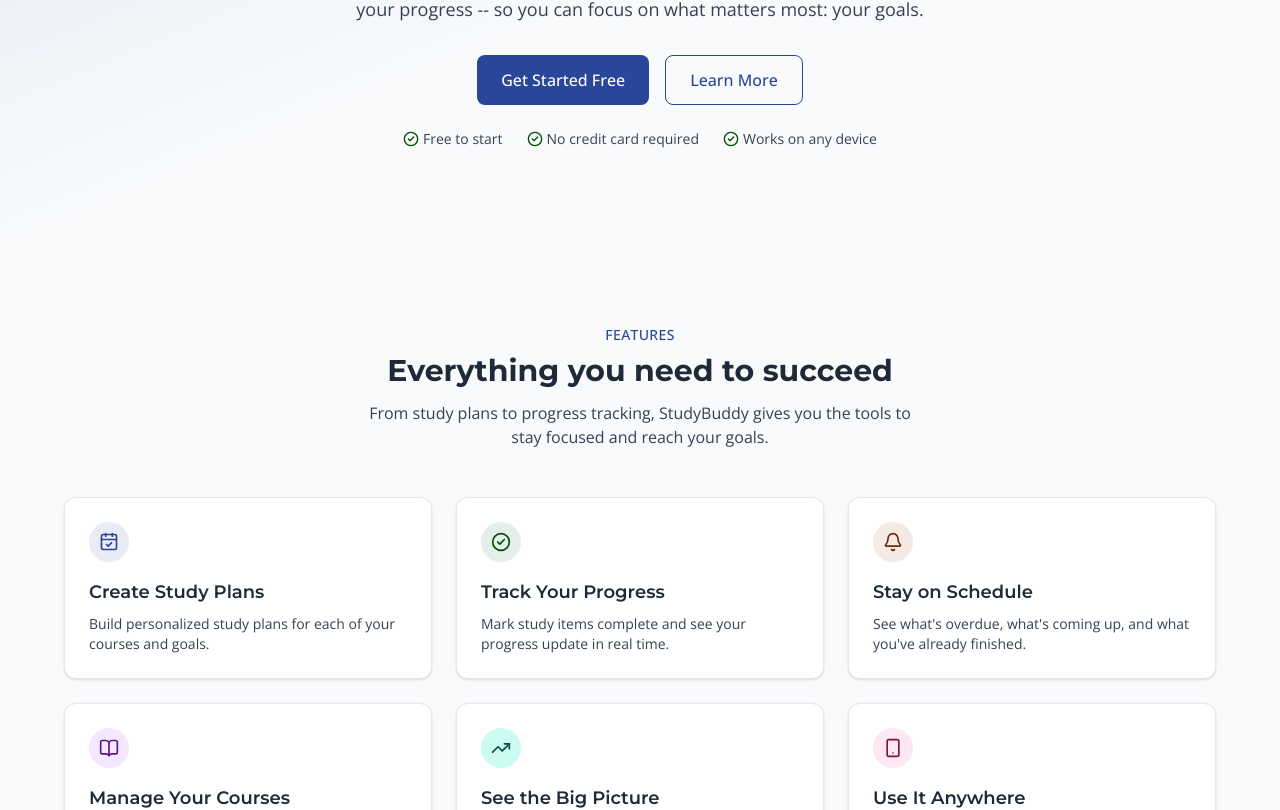
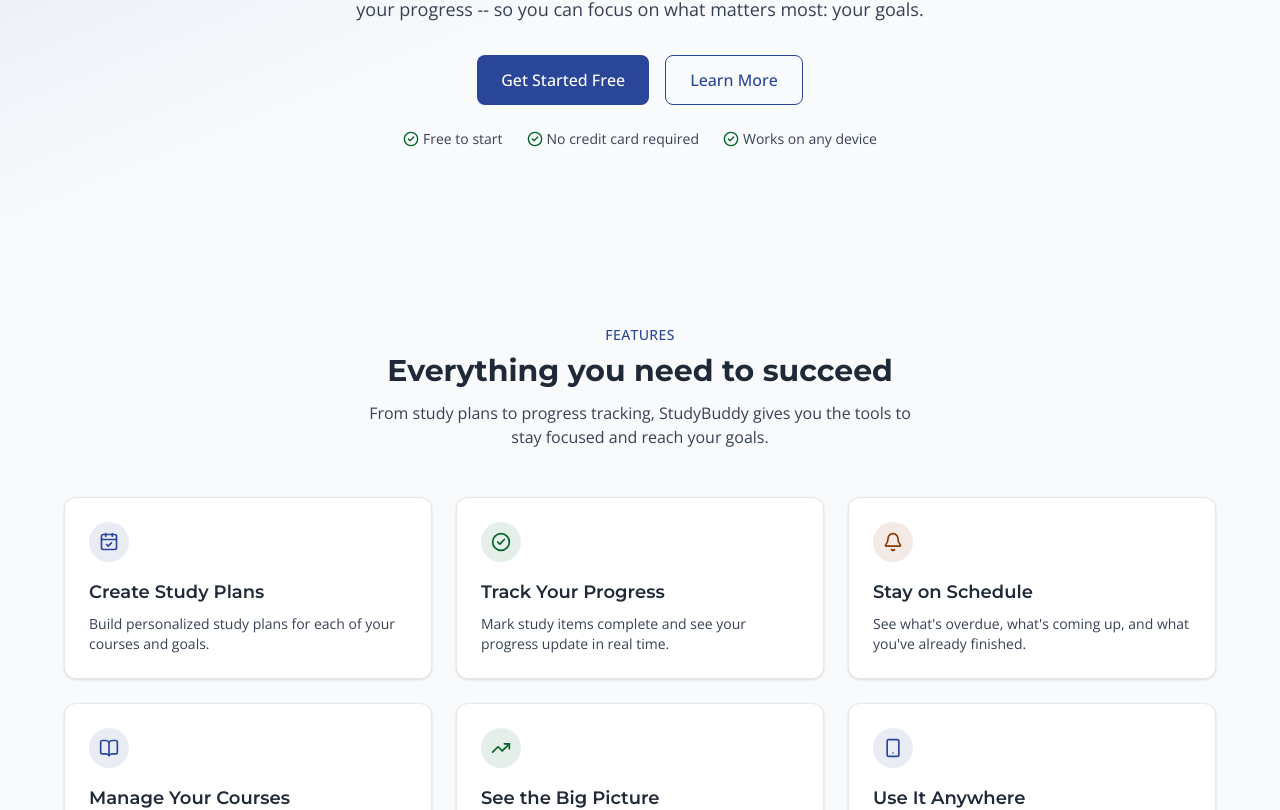
Before and after one commit to adonaivillalobos/team_study_buddy_project, a Next.js app: page / in a window 1280 px wide. Shown: the part 350-1160 px from the top of the page. Built offline with nearby package versions, Linux system fonts and the light colour scheme; no server answers.

Commit message:
fixing contract color

```diff
--- a/app/page.tsx
+++ b/app/page.tsx
@@ -33,7 +33,7 @@
     description:
       "Mark study items complete and see your progress update in real time.",
     iconBg: "bg-success/10",
-    iconColor: "text-[#005000]",
+    iconColor: "text-success",
   },
   {
     icon: Bell,
@@ -41,31 +41,31 @@
     description:
       "See what's overdue, what's coming up, and what you've already finished.",
     iconBg: "bg-accent/10",
-    iconColor: "text-[#6B2A00]",
+    iconColor: "text-accent",
   },
   {
     icon: BookOpen,
     title: "Manage Your Courses",
     description:
       "Keep every course and its study plans organized in one place.",
-    iconBg: "bg-purple-100",
-    iconColor: "text-purple-900",
+    iconBg: "bg-primary/10",
+    iconColor: "text-primary",
   },
   {
     icon: TrendingUp,
     title: "See the Big Picture",
     description:
       "A progress dashboard shows completion by course and overall.",
-    iconBg: "bg-teal-100",
-    iconColor: "text-teal-900",
+    iconBg: "bg-success/10",
+    iconColor: "text-success",
   },
   {
     icon: Smartphone,
     title: "Use It Anywhere",
     description:
       "Works from any device with a browser -- no app to install.",
-    iconBg: "bg-pink-100",
-    iconColor: "text-pink-900",
+    iconBg: "bg-primary/10",
+    iconColor: "text-primary",
   },
 ];
 
@@ -78,12 +78,14 @@
   {
     number: "2",
     title: "Build Your Plan",
-    description: "Add a course, set your dates, and list your study items.",
+    description:
+      "Add a course, set your dates, and list your study items.",
   },
   {
     number: "3",
     title: "Track Your Progress",
-    description: "Check off items as you go and watch your progress grow.",
+    description:
+      "Check off items as you go and watch your progress grow.",
   },
 ];
 
@@ -101,49 +103,49 @@
         <div className="absolute inset-0 bg-gradient-to-br from-primary/10 via-background to-background animate-[fadeIn_1s_ease-in]" />
 
         <div className="relative mx-auto max-w-[1200px] px-6 py-24 text-center">
-          <p className="font-body text-sm font-medium tracking-wide text-primary uppercase animate-[fadeSlideUp_0.6s_ease-out]">
+          <p className="font-body text-sm font-medium uppercase tracking-wide text-primary animate-[fadeSlideUp_0.6s_ease-out]">
             Plan &middot; Study &middot; Achieve
           </p>
 
-          <h1 className="font-heading text-4xl sm:text-5xl font-bold text-foreground mt-4 animate-[fadeSlideUp_0.6s_ease-out_0.1s_both]">
+          <h1 className="mt-4 font-heading text-4xl font-bold text-foreground animate-[fadeSlideUp_0.6s_ease-out_0.1s_both] sm:text-5xl">
             Your Study Goals,
             <br />
             Made <span className="text-primary">Simple</span>
           </h1>
 
-          <p className="font-body text-lg text-gray-700 mt-6 max-w-xl mx-auto animate-[fadeSlideUp_0.6s_ease-out_0.2s_both]">
+          <p className="mx-auto mt-6 max-w-xl font-body text-lg text-gray-700 animate-[fadeSlideUp_0.6s_ease-out_0.2s_both]">
             StudyBuddy helps you create study plans, stay organized, and track
             your progress -- so you can focus on what matters most: your goals.
           </p>
 
           <div className="mt-8 flex justify-center gap-4 animate-[fadeSlideUp_0.6s_ease-out_0.3s_both]">
             <SignUpButton mode="modal">
-              <button className="rounded-control bg-primary px-6 py-3 text-white font-medium transition-all hover:bg-primary-hover hover:scale-105 active:scale-95">
+              <button className="rounded-control bg-primary px-6 py-3 font-medium text-white transition-all hover:bg-primary-hover hover:scale-105 active:scale-95">
                 Get Started Free
               </button>
             </SignUpButton>
 
             <Link
               href="#how-it-works"
-              className="rounded-control border border-primary px-6 py-3 text-primary font-medium transition-all hover:bg-primary/5 hover:scale-105 active:scale-95"
+              className="rounded-control border border-primary px-6 py-3 font-medium text-primary transition-all hover:bg-primary/5 hover:scale-105 active:scale-95"
             >
               Learn More
             </Link>
           </div>
 
-          <div className="mt-6 flex justify-center gap-6 font-body text-sm text-gray-700 flex-wrap animate-[fadeSlideUp_0.6s_ease-out_0.4s_both]">
+          <div className="mt-6 flex flex-wrap justify-center gap-6 font-body text-sm text-gray-700 animate-[fadeSlideUp_0.6s_ease-out_0.4s_both]">
             <span className="flex items-center gap-1">
-              <CheckCircle2 className="h-4 w-4 text-[#005000]" />
+              <CheckCircle2 className="h-4 w-4 text-success" />
               Free to start
             </span>
 
             <span className="flex items-center gap-1">
-              <CheckCircle2 className="h-4 w-4 text-[#005000]" />
+              <CheckCircle2 className="h-4 w-4 text-success" />
               No credit card required
             </span>
 
             <span className="flex items-center gap-1">
-              <CheckCircle2 className="h-4 w-4 text-[#005000]" />
+              <CheckCircle2 className="h-4 w-4 text-success" />
               Works on any device
             </span>
           </div>
@@ -153,23 +155,26 @@
       {/* Features */}
       <section className="mx-auto max-w-[1200px] px-6 py-20">
         <RevealOnScroll className="text-center">
-          <p className="font-body text-sm font-medium tracking-wide text-primary uppercase">
+          <p className="font-body text-sm font-medium uppercase tracking-wide text-primary">
             Features
           </p>
 
-          <h2 className="font-heading text-3xl font-bold text-foreground mt-2">
+          <h2 className="mt-2 font-heading text-3xl font-bold text-foreground">
             Everything you need to succeed
           </h2>
 
-          <p className="font-body text-gray-700 mt-3 max-w-xl mx-auto">
+          <p className="mx-auto mt-3 max-w-xl font-body text-gray-700">
             From study plans to progress tracking, StudyBuddy gives you the
             tools to stay focused and reach your goals.
           </p>
         </RevealOnScroll>
 
-        <div className="mt-12 grid grid-cols-1 sm:grid-cols-2 lg:grid-cols-3 gap-6">
+        <div className="mt-12 grid grid-cols-1 gap-6 sm:grid-cols-2 lg:grid-cols-3">
           {features.map(
-            ({ icon: Icon, title, description, iconBg, iconColor }, i) => (
+            (
+              { icon: Icon, title, description, iconBg, iconColor },
+              i,
+            ) => (
               <RevealOnScroll key={title} delayMs={i * 75}>
                 <Card className="h-full transition-all hover:-translate-y-1 hover:shadow-md">
                   <div
@@ -178,11 +183,11 @@
                     <Icon className={`h-5 w-5 ${iconColor}`} />
                   </div>
 
-                  <h3 className="font-heading text-lg font-semibold mt-4">
+                  <h3 className="mt-4 font-heading text-lg font-semibold text-foreground">
                     {title}
                   </h3>
 
-                  <p className="font-body text-sm text-gray-700 mt-2">
+                  <p className="mt-2 font-body text-sm text-gray-700">
                     {description}
                   </p>
                 </Card>
@@ -192,31 +197,31 @@
         </div>
       </section>
 
-      {/* How it works */}
+      {/* How It Works */}
       <section id="how-it-works" className="bg-primary/5 py-20">
         <div className="mx-auto max-w-[1200px] px-6">
           <RevealOnScroll className="text-center">
-            <p className="font-body text-sm font-medium tracking-wide text-primary uppercase">
+            <p className="font-body text-sm font-medium uppercase tracking-wide text-primary">
               How It Works
             </p>
 
-            <h2 className="font-heading text-3xl font-bold text-foreground mt-2">
+            <h2 className="mt-2 font-heading text-3xl font-bold text-foreground">
               Get started in 3 easy steps
             </h2>
           </RevealOnScroll>
 
-          <div className="mt-12 grid grid-cols-1 sm:grid-cols-3 gap-8">
+          <div className="mt-12 grid grid-cols-1 gap-8 sm:grid-cols-3">
             {steps.map((step, i) => (
               <RevealOnScroll key={step.number} delayMs={i * 100}>
-                <div className="flex h-10 w-10 items-center justify-center rounded-full bg-primary text-white font-heading font-bold transition-transform hover:scale-110">
+                <div className="flex h-10 w-10 items-center justify-center rounded-full bg-primary font-heading font-bold text-white transition-transform hover:scale-110">
                   {step.number}
                 </div>
 
-                <h3 className="font-heading text-lg font-semibold mt-4">
+                <h3 className="mt-4 font-heading text-lg font-semibold text-foreground">
                   {step.title}
                 </h3>
 
-                <p className="font-body text-sm text-gray-700 mt-2">
+                <p className="mt-2 font-body text-sm text-gray-700">
                   {step.description}
                 </p>
               </RevealOnScroll>
@@ -225,20 +230,20 @@
         </div>
       </section>
 
-      {/* Honest credibility note */}
+      {/* Credibility Note */}
       <section className="mx-auto max-w-[1200px] px-6 py-20">
         <RevealOnScroll>
           <Card className="flex items-start gap-4 transition-all hover:-translate-y-1 hover:shadow-md">
             <div className="flex h-10 w-10 shrink-0 items-center justify-center rounded-full bg-success/10">
-              <BookOpen className="h-5 w-5 text-[#005000]" />
+              <BookOpen className="h-5 w-5 text-success" />
             </div>
 
             <div>
-              <h3 className="font-heading text-lg font-semibold">
+              <h3 className="font-heading text-lg font-semibold text-foreground">
                 Built for lifelong learners
               </h3>
 
-              <p className="font-body text-sm text-gray-700 mt-2">
+              <p className="mt-2 font-body text-sm text-gray-700">
                 Whether you&apos;re in high school, college, or learning
                 something new on your own, StudyBuddy is here to help you stay
                 organized and follow through on your goals.
@@ -256,14 +261,14 @@
               Ready to reach your goals?
             </h2>
 
-            <p className="font-body text-gray-300 mt-3 max-w-xl mx-auto">
+            <p className="mx-auto mt-3 max-w-xl font-body text-gray-300">
               Join StudyBuddy today and take the first step toward a more
               focused, organized, and successful you.
             </p>
 
             <div className="mt-8">
               <SignUpButton mode="modal">
-                <button className="rounded-control bg-primary px-6 py-3 text-white font-medium transition-all hover:bg-primary-hover hover:scale-105 active:scale-95">
+                <button className="rounded-control bg-primary px-6 py-3 font-medium text-white transition-all hover:bg-primary-hover hover:scale-105 active:scale-95">
                   Get Started Free
                 </button>
               </SignUpButton>
```
